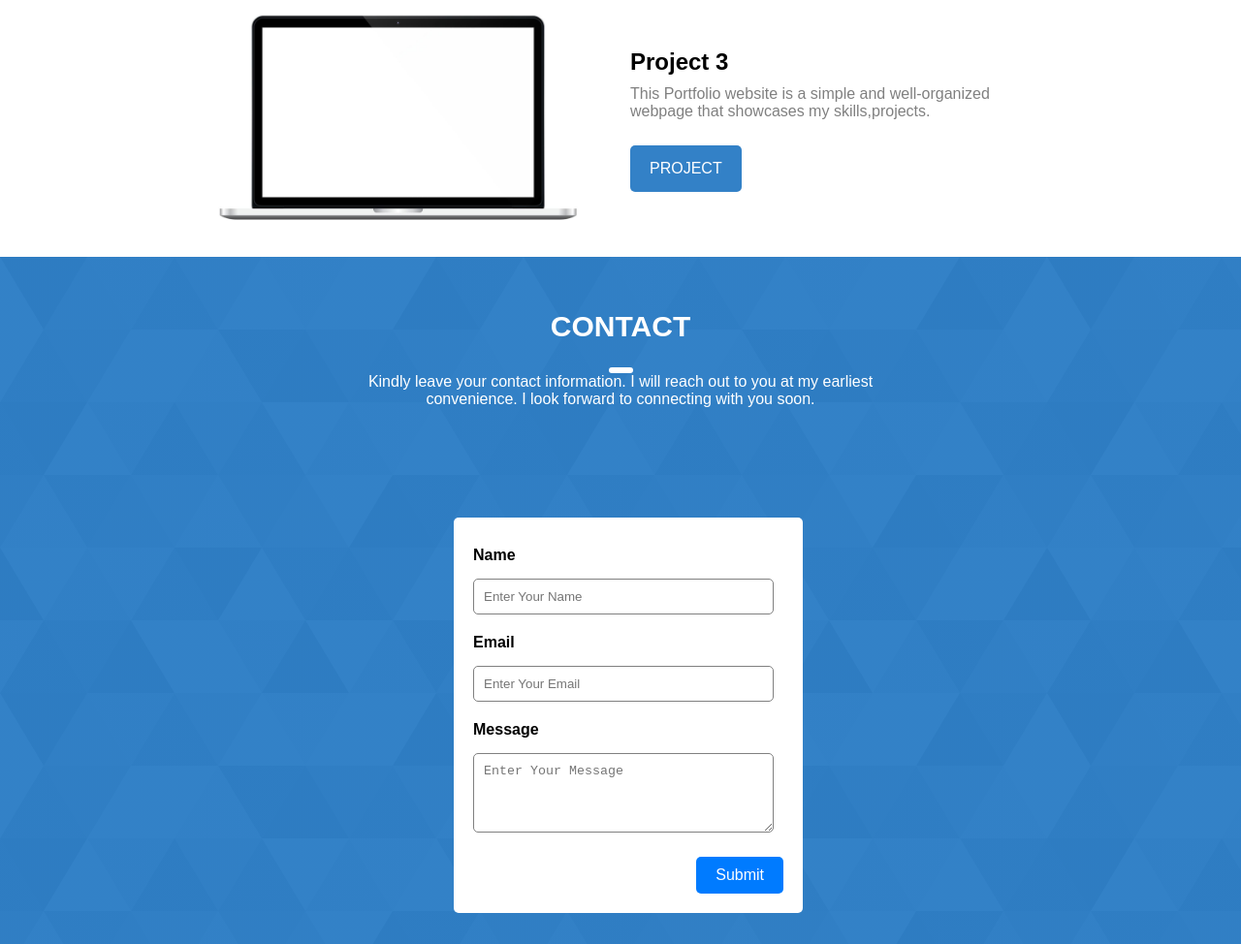
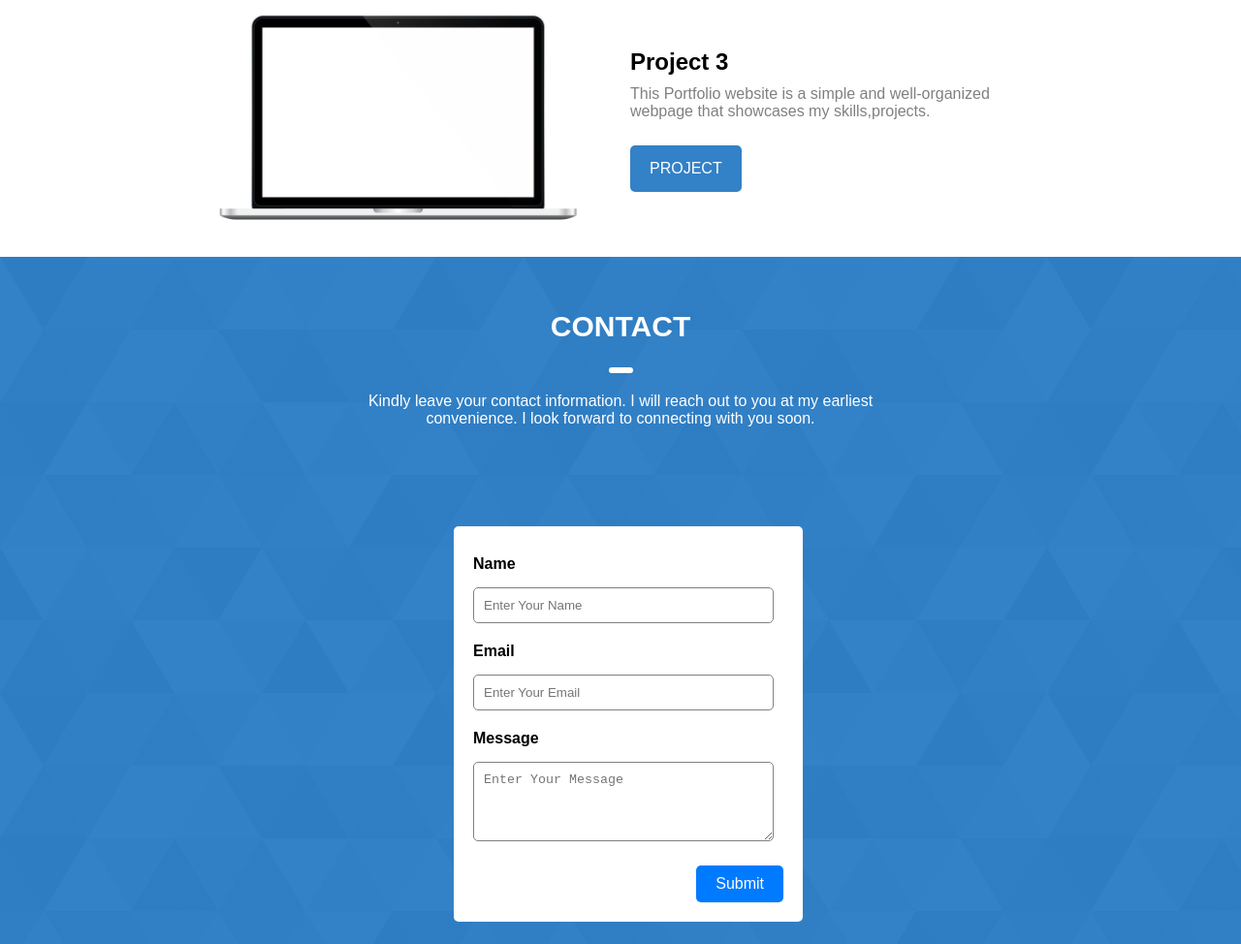
Before and after one commit to laxmi-reddy13/portfolio, a plain HTML site: page index.html in a window 1280 px wide. Shown: the part 2741-3715 px from the top of the page at 97% size. Drawn offline with Linux system fonts and the light colour scheme.

Commit message:
application ready

```diff
--- a/index.html
+++ b/index.html
@@ -266,13 +266,12 @@
             background-position: center;
             height: 100vh;
             min-height: 0rem;
-            max-height: 120rem;
+            max-height: 100rem;
             position: relative;
             gap: 40px;
             margin: 0px;
             padding: 30px;
-           margin-bottom: 0;
-           padding-bottom: 0;
+
         }
        .underline2{
         width: 25px;
@@ -280,7 +279,7 @@
         background-color: white;
         margin: 8px auto;
         border-radius: 10px;
-        margin-bottom: 0px;
+        margin-bottom: 20px;
        }
         .p5{
             font-size: 16px;
```
